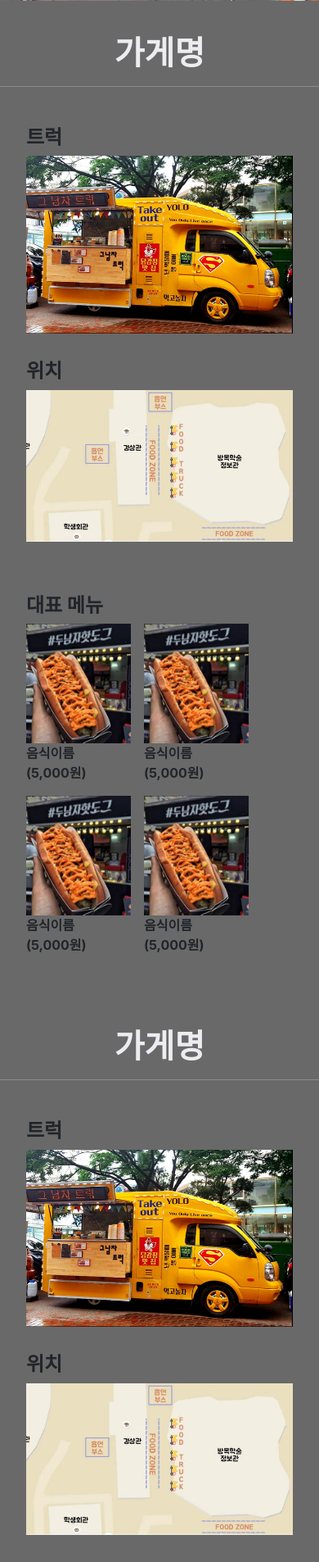
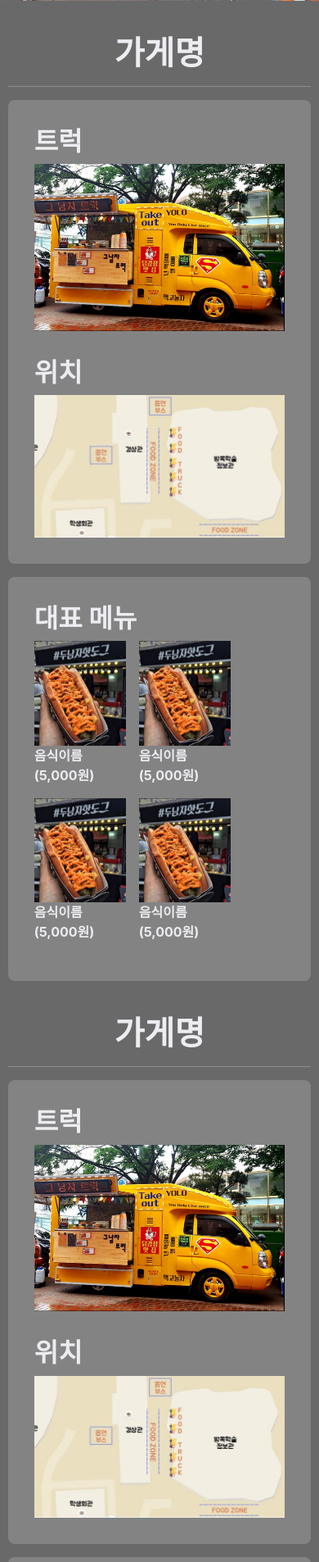
Before and after one commit to dahae0320/GNU_FestivalPage, a Django app: page / in a window 390 px wide. Shown: the part 337-2243 px from the top of the page at 82% size. Run offline with Django 3.2, Linux system fonts and the light colour scheme; some libraries are stand-ins or nearby versions.

Commit message:
전체적인 색감 변경

```diff
--- a/festival/static/festival/foodtruck.css
+++ b/festival/static/festival/foodtruck.css
@@ -42,15 +42,15 @@ header
 *
 */
 
-
-
-
 .foodtruck {
     flex-basis: 100%;
-    height: 2000px;
     background-color: dimgrey;
 }
 
+.truck {
+    width: 95%;
+    margin: auto;
+}
 .truck_title {
     text-align: center;
     padding-top: 1em;
@@ -61,7 +61,8 @@ header
 
 .truck_subtitle {
     font-weight: bold;
-    font-size: 2rem;
+    font-size: 2.5rem;
+    color: #ECECF1;
 }
 .truck_total {
 }
@@ -70,6 +71,8 @@ header
     display: flex;
     flex-wrap: wrap;
     padding: 1em;
+    border-radius: 0.5em;
+    background-color: #838383;
 }
 
 .truck_top_left {
@@ -92,6 +95,9 @@ header
 
 .truck_bottom {
     padding: 2em;
+    border-radius: 0.5em;
+    background-color: #838383;
+
 }
 
 .truck_bottom_contents {
@@ -109,12 +115,34 @@ header
 .truck_bottom_img > p {
     font-weight: bold;
     font-size: 1rem;
+    color: #ECECF1;
 }
 /*
 *
 미디어 쿼리
 *
 */
+@media screen and (min-width: 901px) {
+    .truck_top {
+        margin-bottom: 1em;
+    }
+}
+
+@media screen and (max-width: 900px) {
+    .truck_top_left {
+        flex-basis: 100%;
+    }
+
+    .truck_top_right {
+        flex-basis: 100%;
+    }
+
+    .truck_top {
+        margin-bottom: 1em;
+    }
+
+}
+
 @media screen and (max-width: 700px) {
     /* header */
     .ft_header {
@@ -134,15 +162,7 @@ header
     }
 
     .truck_subtitle {
-        font-size: 1.5rem;
-    }
-
-    .truck_top_left {
-        flex-basis: 100%;
-    }
-
-    .truck_top_right {
-        flex-basis: 100%;
+        font-size: 2rem;
     }
 
 }
@@ -150,6 +170,6 @@ header
 
 @media screen and (max-width: 470px) {
     .truck_bottom_img > img {
-        width: 8rem;
+        width: 7rem;
+    }
 }
-}
--- a/festival/templates/foodtruck.html
+++ b/festival/templates/foodtruck.html
@@ -104,5 +104,7 @@
             </div>
         </div>
     </div>
+
+
 </div>
 {% endblock %}
```
